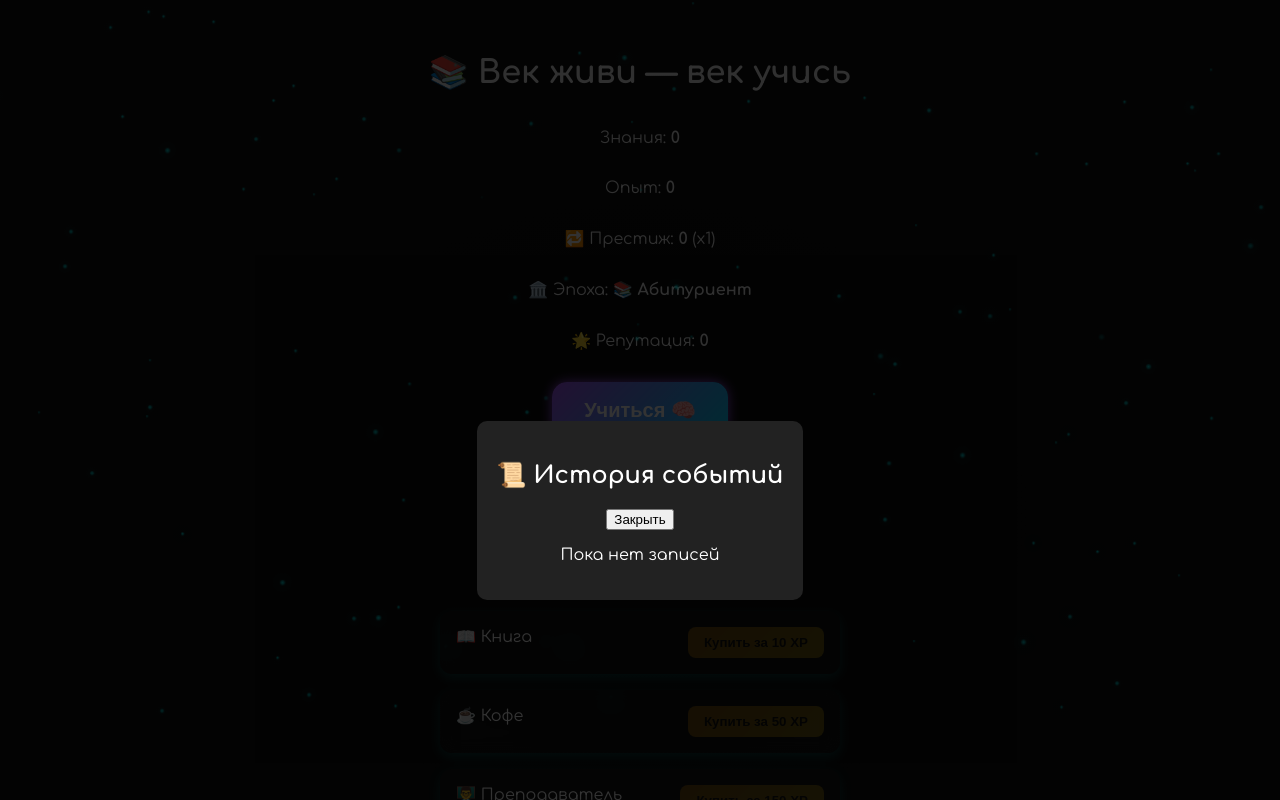
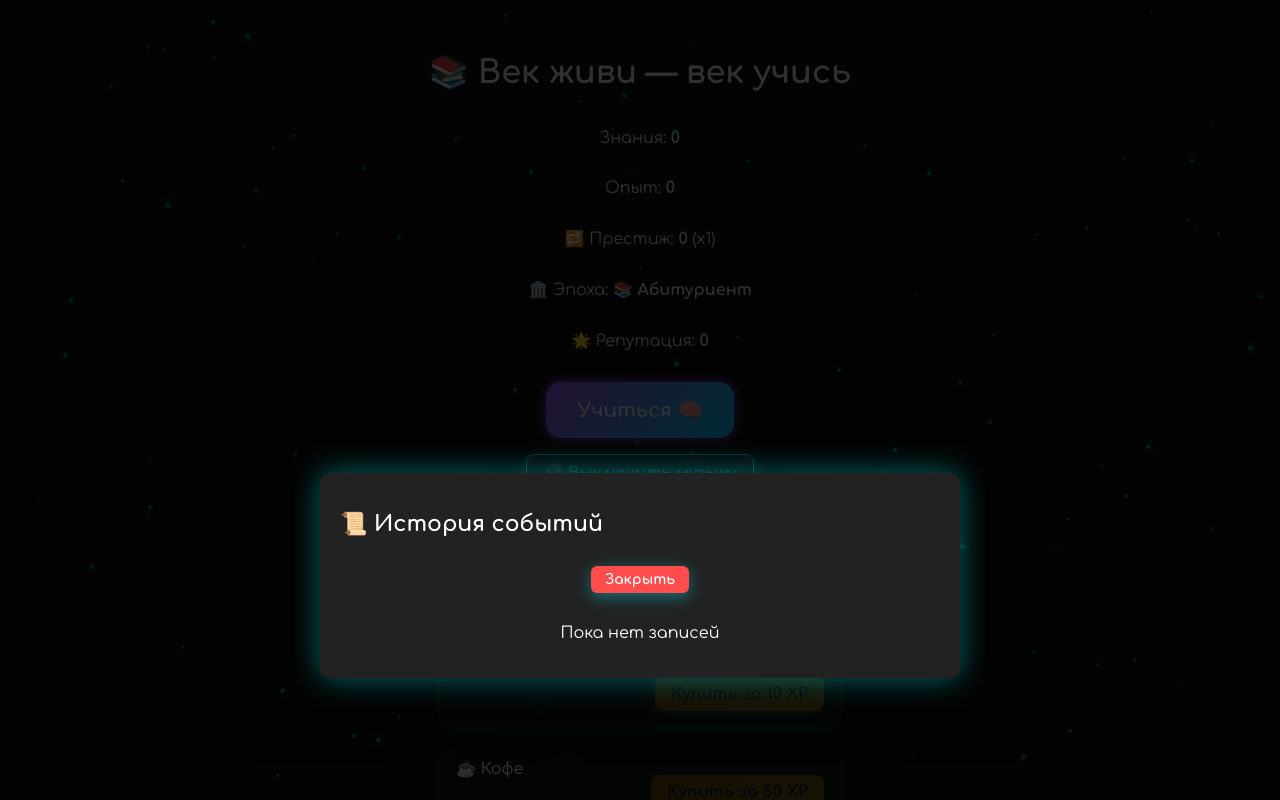
Before and after one commit to Abafarius/Clicker-js-react-diploma, a React (Vite) app in the folder learn-for-life/: page / in a window 1280 px wide. Both pictures are taken after a click on the button "📜 История событий". Shown: the top 800 px of the page. Built offline with nearby package versions, Linux system fonts and the light colour scheme.

Commit message:
Update index.css

```diff
--- a/learn-for-life/src/index.css
+++ b/learn-for-life/src/index.css
@@ -351,3 +351,120 @@ body {
   z-index: 1000;
   box-shadow: 0 0 8px #10b981;
 }
+
+/* 🔘 Основной стиль кнопок */
+button {
+  margin-top: 1em;
+  background: linear-gradient(to right, #4facfe, #00f2fe);
+  border: none;
+  border-radius: 8px;
+  padding: 10px 20px;
+  color: #fff;
+  font-weight: bold;
+  font-size: 16px;
+  cursor: pointer;
+  transition: transform 0.2s, box-shadow 0.2s;
+  box-shadow: 0 4px 15px rgba(0, 242, 254, 0.4);
+  font-family: inherit;
+  display: inline-flex;
+  align-items: center;
+  gap: 8px;
+}
+
+button:hover {
+  transform: scale(1.05);
+  box-shadow: 0 6px 20px rgba(0, 242, 254, 0.6);
+}
+
+/* 📜 Модальное окно истории событий */
+.event-log-modal {
+  position: fixed;
+  top: 0;
+  left: 0;
+  width: 100%;
+  height: 100%;
+  background-color: rgba(0, 0, 0, 0.85);
+  display: flex;
+  justify-content: center;
+  align-items: center;
+  z-index: 1000;
+}
+
+.modal-content {
+  background: #1f1f1f;
+  color: #ffffff;
+  padding: 25px 30px;
+  border-radius: 12px;
+  width: 90%;
+  max-width: 600px;
+  max-height: 80%;
+  overflow-y: auto;
+  box-shadow: 0 0 30px rgba(0, 255, 255, 0.4);
+  position: relative;
+}
+
+/* Кнопка закрытия */
+.modal-content > button {
+  background: #ff4d4d;
+  color: white;
+  border: none;
+  padding: 6px 14px;
+  border-radius: 6px;
+  margin-bottom: 15px;
+  cursor: pointer;
+  font-size: 14px;
+  transition: background 0.2s ease;
+}
+
+.modal-content > button:hover {
+  background: #ff6666;
+}
+
+/* Заголовок */
+.modal-content h2 {
+  font-size: 22px;
+  margin-bottom: 16px;
+  display: flex;
+  align-items: center;
+  gap: 8px;
+}
+
+/* Список событий */
+.event-log-list {
+  display: flex;
+  flex-direction: column;
+  gap: 14px;
+}
+
+/* Отдельное событие */
+.event-log-list div {
+  border-top: 1px solid #444;
+  padding-top: 12px;
+  font-size: 15px;
+  line-height: 1.5;
+}
+
+/* Кастомный скролл для модалки */
+.modal-content::-webkit-scrollbar {
+  width: 8px;
+}
+
+.modal-content::-webkit-scrollbar-track {
+  background: #111;
+  border-radius: 10px;
+}
+
+.modal-content::-webkit-scrollbar-thumb {
+  background: #00f2fe;
+  border-radius: 10px;
+}
+
+.modal-content::-webkit-scrollbar-thumb:hover {
+  background: #4facfe;
+}
+
+.modal-content h2 {
+  display: flex;
+  justify-content: space-between;
+  align-items: center;
+}
```
